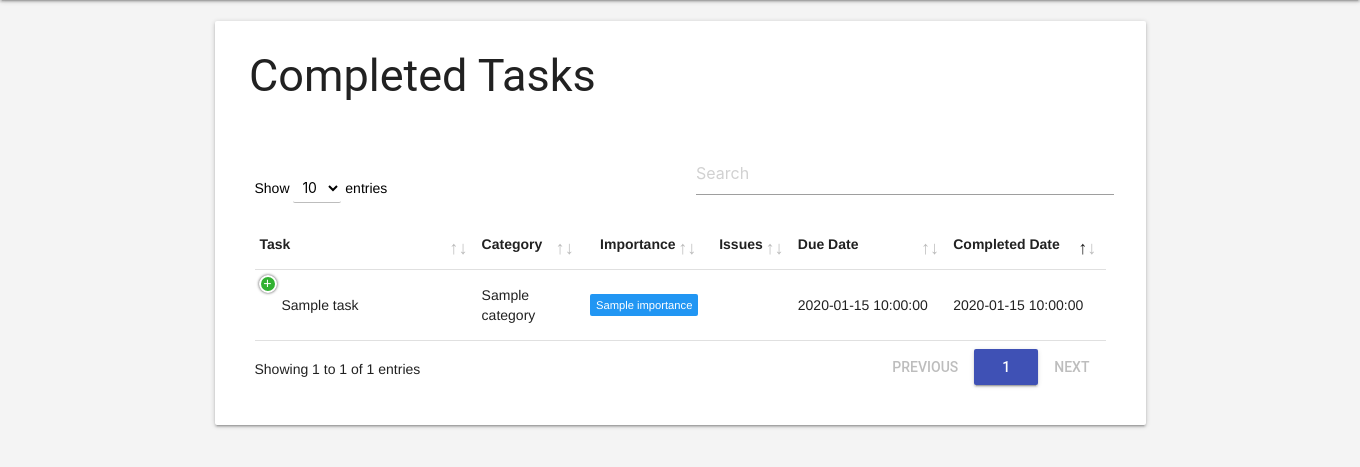
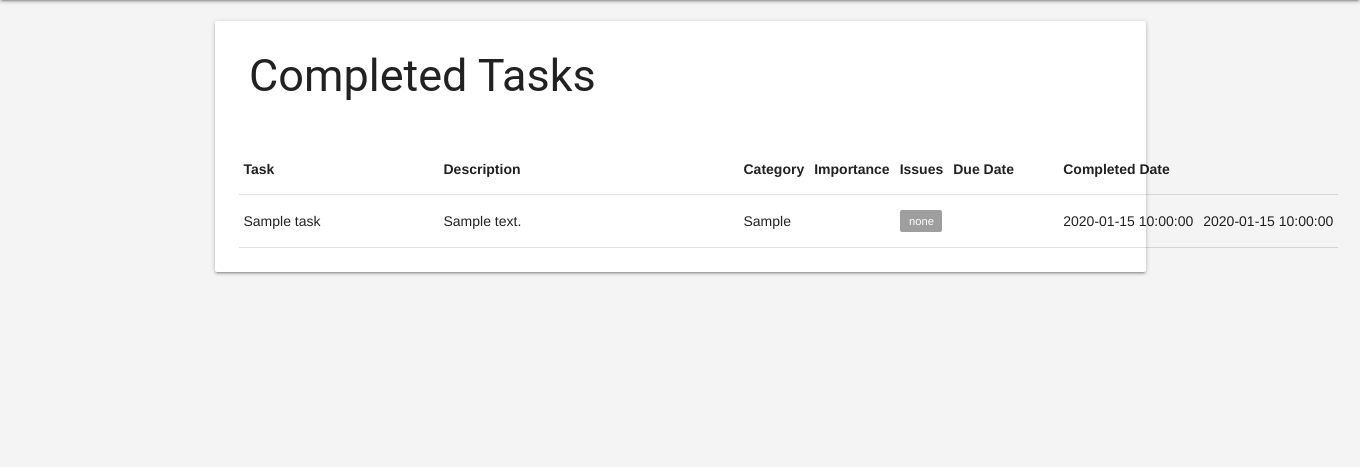
Before and after one commit to josep-pujol/learning_dcd-task-list, a Flask app: page /completed-tasks in a window 1360 px wide. Shown: the part 64-531 px from the top of the page. Run offline with Flask 2, Linux system fonts and the light colour scheme; a database or web service that is not in the repository returns one stand-in record (values such as "Sample title"); some libraries are stand-ins or nearby versions.

Commit message:
updated all templates with new field names in task collections. Changed attributes names as well

```diff
--- a/templates/completed_tasks_table.html
+++ b/templates/completed_tasks_table.html
@@ -37,25 +37,27 @@
                     <tbody>
                         {% for task in tasks %}
                         <tr>
-                            <td class="taskStyle">{{ task.name }}</td>
-                            <td class="descriptionStyle2">{{ task.description }}</td>
-                            <td>{{ task.category }}</td>
+                            <td class="taskStyle">{{ task.tsk_name }}</td>
+                            <td class="descriptionStyle2">{{ task.tsk_description }}</td>
+                            <td>{{ task.tsk_category }}</td>
                             <td  class="textCenter">
-                                {% if task.importance == 'High' %}
-                                    <span class="new badge red" data-badge-caption="">{{ task.importance }}</span>
-                                {% elif task.importance == "Medium" %}
-                                    <span class="new badge orange" data-badge-caption="">{{ task.importance }}</span>
+                                {% if task.tsk_importance == 'High' %}
+                                    <span class="new badge red" data-sort="{{ imp_order.High }}" data-badge-caption="">{{ task.tsk_importance }}</span>
+                                {% elif task.tsk_importance == "Medium" %}
+                                    <span class="new badge orange" data-sort="{{ imp_order.Medium }}" data-badge-caption="">{{ task.tsk_importance }}</span>
+                                {% elif task.tsk_importance == 'Low' %}
+                                    <td class="textCenter" data-sort="{{ imp_order.Low }}" data-badge-caption=""><span class="new badge blue" data-badge-caption="">{{ task.tsk_importance }}</span></td>
                                 {% else %}
-                                    <span class="new badge blue" data-badge-caption="">{{ task.importance }}</span>
+                                    <td class="textCenter" data-sort="0"><span class="new badge grey" data-badge-caption="">none</span></td>
                                 {% endif %}
                             </td>
                             <td  class="textCenter">
-                                {% if task.issue == 'issue' %}
+                                {% if task.tsk_issue == 'issue' %}
                                     <i class="material-icons issueIconStyle">error_outline</i>
                                 {% endif %}
                             </td>
-                            <td class="dateColStyle">{{ task.due_date }}</td>
-                            <td class="dateColStyle">{{ task.completed_date }}</td>
+                            <td class="dateColStyle">{{ task.tsk_due_date }}</td>
+                            <td class="dateColStyle">{{ task.tsk_completed_date }}</td>
                         </tr>
                         {% endfor %}
 
```
Also changed, not shown: templates/add_task.html (+6 -6 lines), templates/edit_task.html (+10 -10 lines), templates/tasks_table.html (+13 -13 lines).
